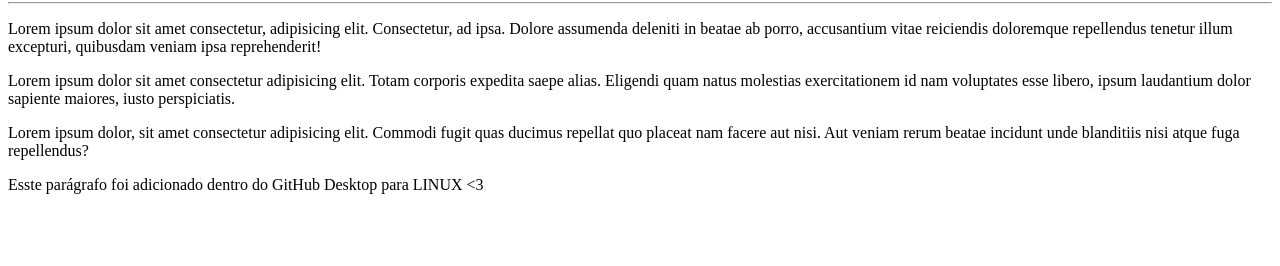
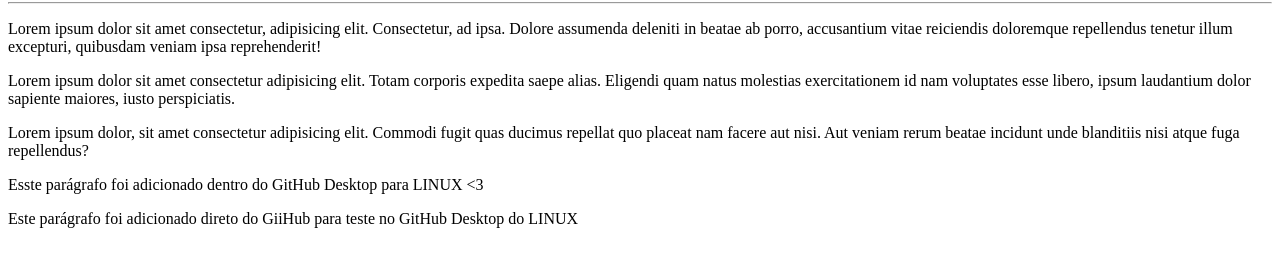
Before and after one commit to figarosolucoes/Ola-Mundo, a plain HTML site: page site-exemplo/index.html in a window 1280 px wide. Shown: the part 78-344 px from the top of the page. Drawn offline with Linux system fonts and the light colour scheme.

Commit message:
Alteração dentro do GitHub

```diff
--- a/site-exemplo/index.html
+++ b/site-exemplo/index.html
@@ -12,6 +12,7 @@
     <p>Lorem ipsum dolor sit amet consectetur adipisicing elit. Totam corporis expedita saepe alias. Eligendi quam natus molestias exercitationem id nam voluptates esse libero, ipsum laudantium dolor sapiente maiores, iusto perspiciatis.</p>
     <p>Lorem ipsum dolor, sit amet consectetur adipisicing elit. Commodi fugit quas ducimus repellat quo placeat nam facere aut nisi. Aut veniam rerum beatae incidunt unde blanditiis nisi atque fuga repellendus?</p>
     <p>Esste parágrafo foi adicionado dentro do GitHub Desktop para LINUX &lt;3</p>
+    <p>Este parágrafo foi adicionado direto do GiiHub para teste no GitHub Desktop  do LINUX</p>
 
 
 </body>
```
